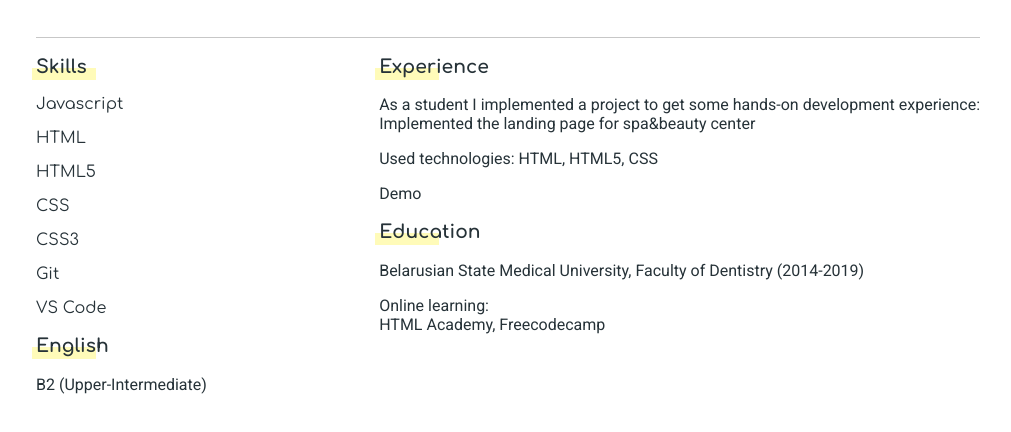
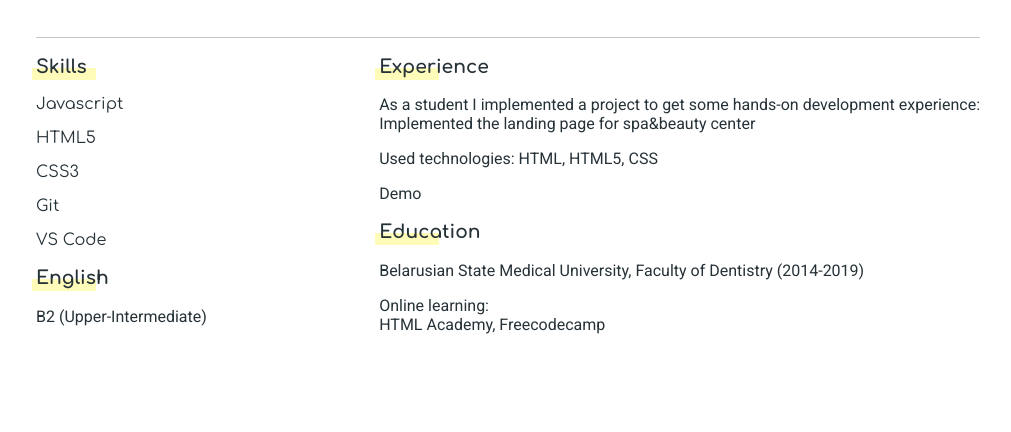
Before and after one commit to hauteballe/rsschool-cv, a plain HTML site: page index.html in a window 1280 px wide. Shown: the part 440-872 px from the top of the page, without its empty margins (132-1143 px from the left). After the commit the page ends 818 px from the top, so only its background shows below. Drawn offline with Linux system fonts and the light colour scheme.

Commit message:
refactor: edit skills section of index.html

```diff
--- a/index.html
+++ b/index.html
@@ -36,9 +36,7 @@
                         <h3>Skills</h3>
                     </div>
                     <p>Javascript</p>
-                    <p>HTML</p>
                     <p>HTML5</p>
-                    <p>CSS</p>
                     <p>CSS3</p>
                     <p>Git</p>
                     <p>VS Code</p>
```
